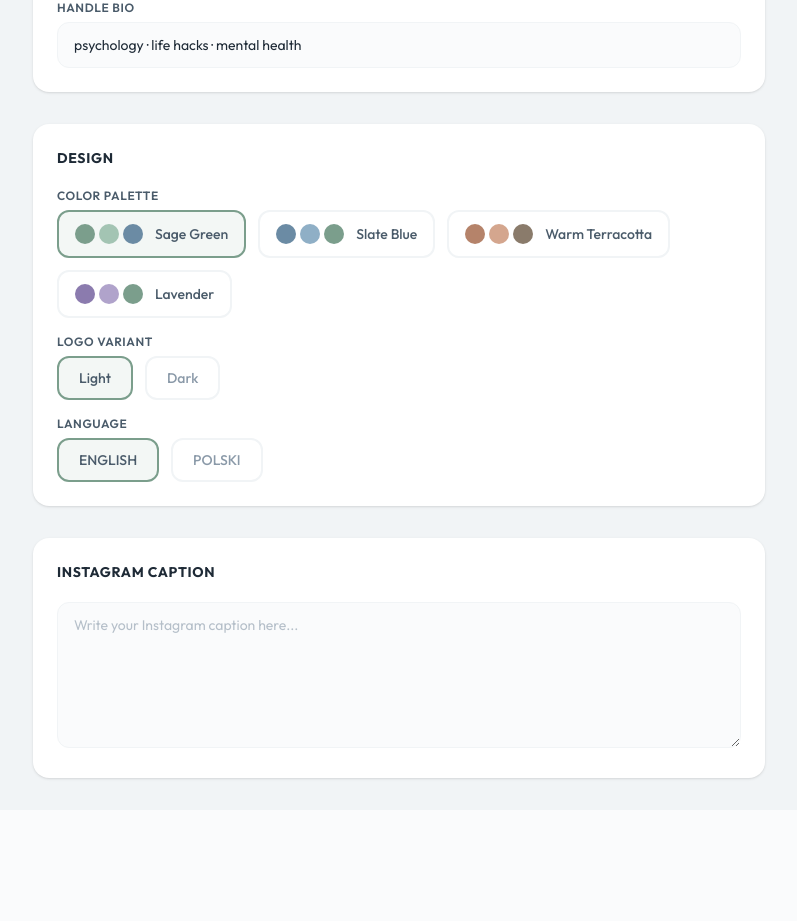
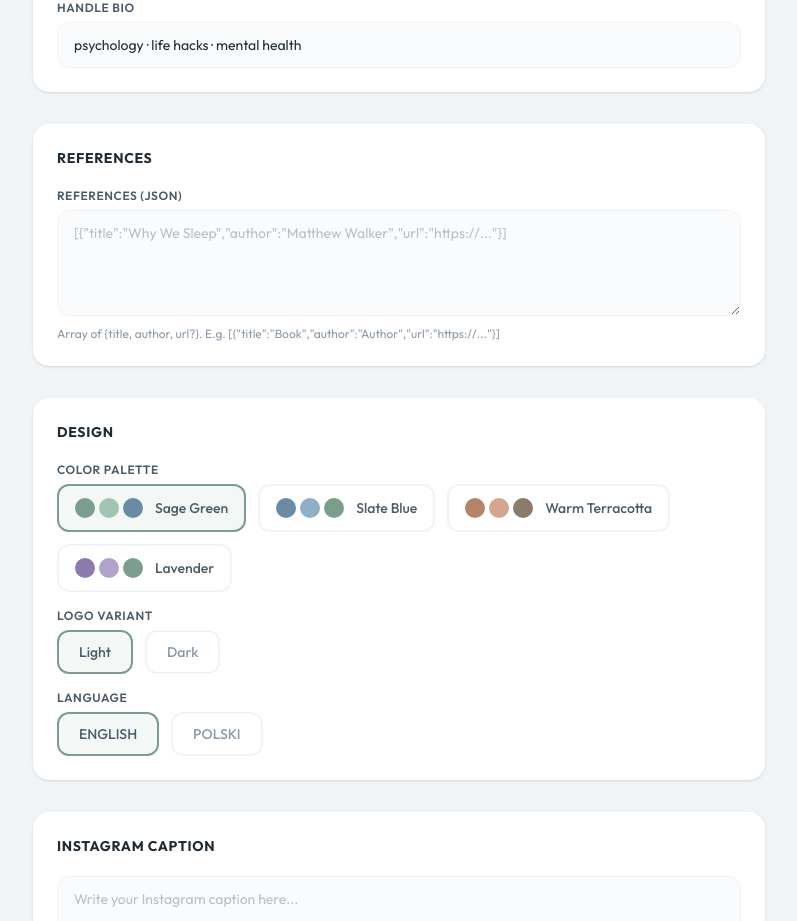
Before and after one commit to kamiligor/meaning, a Next.js app: page /admin/posts/new in a window 1280 px wide. Shown: the part 1660-2581 px from the top of the page, without its empty margins (55-852 px from the left). Before the commit the page ends 2470 px from the top, so only its background shows below. Built offline with nearby package versions, Linux system fonts and the light colour scheme.

Commit message:
Add post references section (Polecane lektury / Further reading)

```diff
--- a/src/app/admin/posts/[id]/edit/page.tsx
+++ b/src/app/admin/posts/[id]/edit/page.tsx
@@ -39,6 +39,7 @@ export default async function EditPostPage({
     hashtags: post.hashtags,
     handleBio: post.handleBio || "psychology \u00B7 life hacks \u00B7 mental health",
     caption: post.caption || "",
+    references: post.references || "",
     colorPalette: post.colorPalette || "sage",
     logoVariant: post.logoVariant || "light",
     locale: post.locale || "en",
--- a/src/app/api/posts/[id]/route.ts
+++ b/src/app/api/posts/[id]/route.ts
@@ -48,6 +48,11 @@ export async function PUT(
         : body.contentSlides
           ? JSON.stringify(body.contentSlides)
           : undefined,
+      references: typeof body.references === "string"
+        ? body.references || null
+        : Array.isArray(body.references)
+          ? JSON.stringify(body.references)
+          : undefined,
       updatedAt: sql`(datetime('now'))`,
       publishedAt: body.status === "published" ? sql`(datetime('now'))` : undefined,
     })
--- a/src/app/api/posts/route.ts
+++ b/src/app/api/posts/route.ts
@@ -78,6 +78,11 @@ export async function POST(request: NextRequest) {
         : JSON.stringify(body.hashtags),
       handleBio: body.handleBio,
       caption: body.caption,
+      references: typeof body.references === "string"
+        ? body.references || null
+        : Array.isArray(body.references)
+          ? JSON.stringify(body.references)
+          : null,
       locale: body.locale || "en",
       colorPalette: body.colorPalette || "sage",
       logoVariant: body.logoVariant || "light",
--- a/src/app/post/[slug]/page.tsx
+++ b/src/app/post/[slug]/page.tsx
@@ -233,6 +233,41 @@ export default async function PostPage({ params }: PageProps) {
             ) : null;
           })()}
 
+          {/* References / Further reading */}
+          {post.references && (() => {
+            const refs: { title: string; author: string; url?: string }[] = JSON.parse(post.references);
+            if (!refs.length) return null;
+            return (
+              <div className="mt-10">
+                <h2 className="text-xs font-semibold tracking-widest uppercase text-[#7B9E8C] mb-4">
+                  {d.furtherReading}
+                </h2>
+                <ul className="space-y-3">
+                  {refs.map((ref, i) => (
+                    <li key={i} className="flex items-baseline gap-2 text-[13px]">
+                      <span className="text-[#7B9E8C] shrink-0">&#x2022;</span>
+                      <span>
+                        {ref.url ? (
+                          <a
+                            href={ref.url}
+                            target="_blank"
+                            rel="noopener noreferrer"
+                            className="text-[#1E2A36] font-medium hover:text-[#7B9E8C] transition underline underline-offset-2 decoration-[#d1d8de] hover:decoration-[#7B9E8C]"
+                          >
+                            {ref.title}
+                          </a>
+                        ) : (
+                          <span className="text-[#1E2A36] font-medium">{ref.title}</span>
+                        )}
+                        <span className="text-[#4A5B6A]"> &mdash; {ref.author}</span>
+                      </span>
+                    </li>
+                  ))}
+                </ul>
+              </div>
+            );
+          })()}
+
         </article>
 
         {/* Back to feed */}
--- a/src/components/admin/post-form.tsx
+++ b/src/components/admin/post-form.tsx
@@ -22,6 +22,7 @@ interface PostFormData {
   hashtags: string;
   handleBio: string;
   caption: string;
+  references: string;
   colorPalette: string;
   logoVariant: string;
   locale: string;
@@ -57,6 +58,7 @@ const DEFAULTS: PostFormData = {
   hashtags: "",
   handleBio: "psychology \u00B7 life hacks \u00B7 mental health",
   caption: "",
+  references: "",
   colorPalette: "sage",
   logoVariant: "light",
   locale: "en",
@@ -460,6 +462,25 @@ export function PostForm({
           </div>
         </section>
 
+        {/* Section: References */}
+        <section className="bg-white rounded-2xl p-6 shadow-sm">
+          <h2 className="text-sm font-bold text-[#1E2A36] tracking-wider uppercase mb-5">
+            References
+          </h2>
+          <FieldGroup
+            label="References (JSON)"
+            hint='Array of {title, author, url?}. E.g. [{"title":"Book","author":"Author","url":"https://..."}]'
+          >
+            <textarea
+              className={textareaClass}
+              rows={4}
+              value={data.references}
+              onChange={(e) => update("references", e.target.value)}
+              placeholder='[{"title":"Why We Sleep","author":"Matthew Walker","url":"https://..."}]'
+            />
+          </FieldGroup>
+        </section>
+
         {/* Section: Design */}
         <section className="bg-white rounded-2xl p-6 shadow-sm">
           <h2 className="text-sm font-bold text-[#1E2A36] tracking-wider uppercase mb-5">
--- a/src/db/schema.ts
+++ b/src/db/schema.ts
@@ -36,6 +36,9 @@ export const posts = sqliteTable("posts", {
 
   // Caption
   caption: text("caption"),
+
+  // References (JSON array of {title, author, url?})
+  references: text("references"),
 
   // Locale & translations
   locale: text("locale").notNull().default("en"),
--- a/src/lib/i18n.ts
+++ b/src/lib/i18n.ts
@@ -11,6 +11,7 @@ const dict = {
     backToFeed: "Back to feed",
     back: "Back",
     follow: "Follow",
+    furtherReading: "Further reading",
   },
   pl: {
     siteTitle: "just have a little meaning",
@@ -20,6 +21,7 @@ const dict = {
     backToFeed: "Wróć do feedu",
     back: "Wróć",
     follow: "Obserwuj",
+    furtherReading: "Polecane lektury",
   },
 };
 
--- a/src/scripts/create-post.ts
+++ b/src/scripts/create-post.ts
@@ -76,6 +76,7 @@ interface PostInput {
   hashtags: string | string[];
   handleBio?: string;
   caption?: string;
+  references?: { title: string; author: string; url?: string }[];
   colorPalette?: string;
   logoVariant?: string;
   locale?: "en" | "pl";
@@ -158,6 +159,7 @@ async function main() {
       hashtags,
       handleBio: input.handleBio || "psychology \u00B7 life hacks \u00B7 mental health",
       caption: input.caption || "",
+      references: input.references ? JSON.stringify(input.references) : null,
       colorPalette: input.colorPalette || "sage",
       logoVariant: input.logoVariant || "light",
       locale: input.locale || "en",
```
